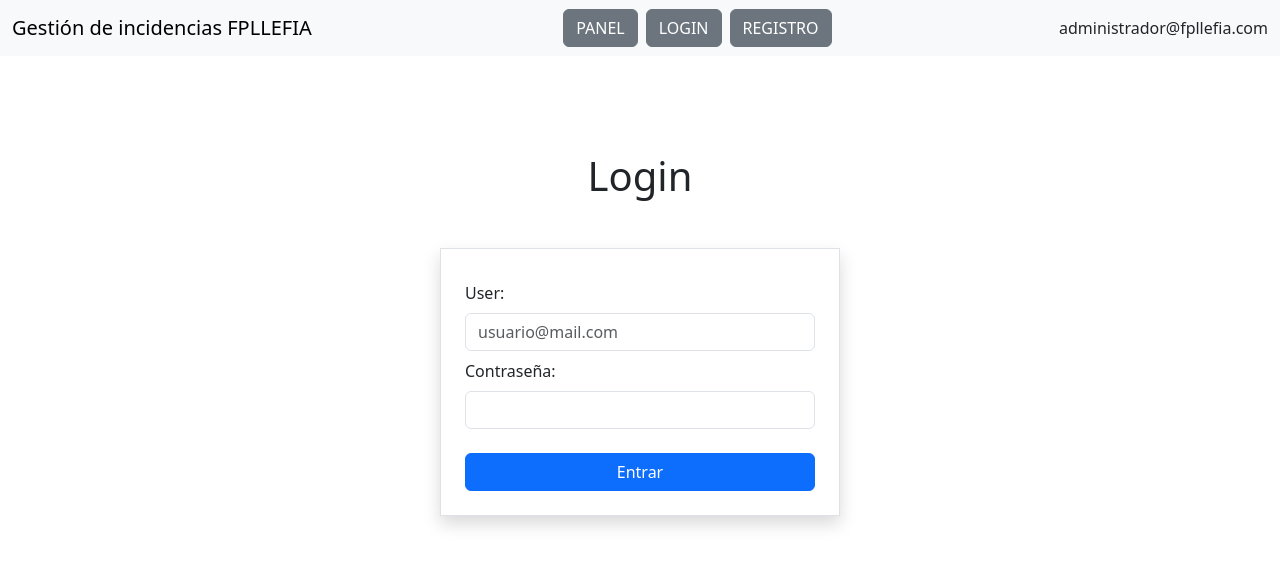
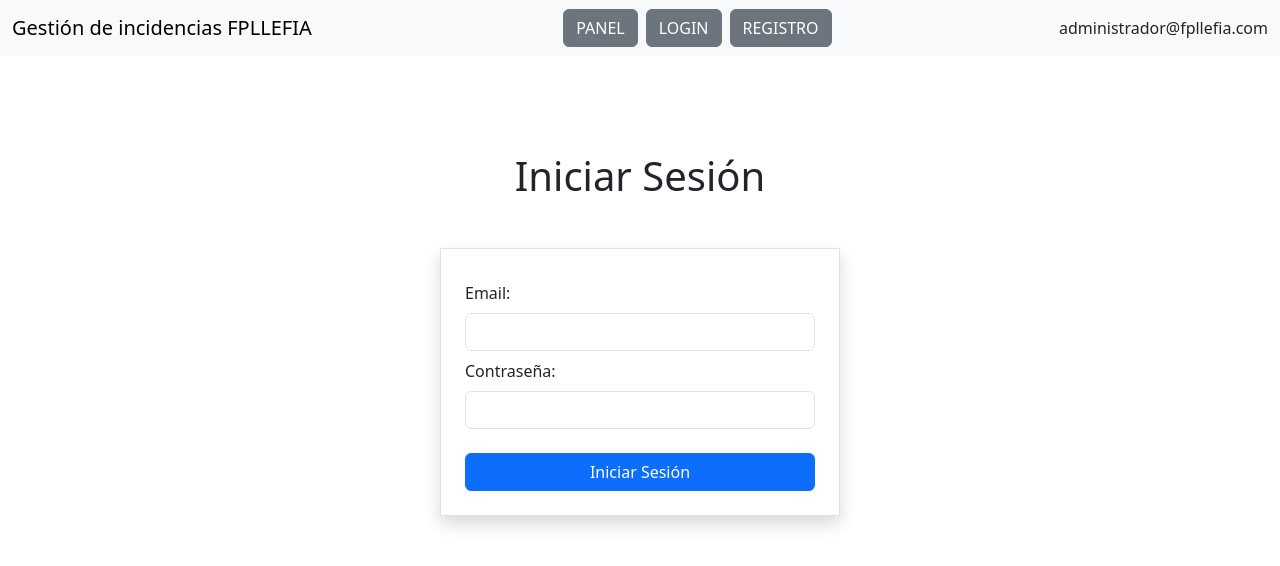
Before and after one commit to saezeric/saezEric_gestionIncidencias, a React (Vite) app: page /login in a window 1280 px wide. Shown: the top 566 px of the page. Built offline with nearby package versions, Linux system fonts and the light colour scheme.

Commit message:
Historia 3.2: Validació i Missatges d’Èxit

```diff
--- a/src/vistas/Login.jsx
+++ b/src/vistas/Login.jsx
@@ -1,39 +1,63 @@
-import React from "react";
+import React, { useEffect, useState } from "react";
 
 export function Login() {
+  const [mensajeExito, setMensajeExito] = useState("");
+
+  useEffect(() => {
+    // Verificar si hay un registro exitoso guardado
+    const usuarioRegistrado = localStorage.getItem("registro_exitoso");
+
+    if (usuarioRegistrado) {
+      setMensajeExito(
+        `${usuarioRegistrado} se ha registrado correctamente. Ahora puede iniciar sesión.`
+      );
+      localStorage.removeItem("registro_exitoso"); // Eliminar después de mostrar
+    }
+  }, []);
+
   return (
-    <>
     <main className="container mt-5">
       <div className="pt-5">
-          <h1 className="w-100 text-center">Login</h1>
+        <h1 className="w-100 text-center">Iniciar Sesión</h1>
+
+        {/* Mensaje de éxito si hay un nuevo registro */}
+        {mensajeExito && (
+          <div className="alert alert-success text-center mt-4" role="alert">
+            {mensajeExito}
+          </div>
+        )}
+
         <form
-            action=""
-            className="form p-4 border shadow bordered mt-5 mx-auto"
+          className="form p-4 border shadow mt-5 mx-auto"
           style={{ width: "400px" }}
         >
           <label htmlFor="email" className="mt-2 form-label">
-              User:{" "}
+            Email:{" "}
           </label>
           <input
-              type="text"
+            id="email"
+            name="email"
+            type="email"
             className="form-control"
-              placeholder="usuario@mail.com"
+            required
           />
 
-            <label htmlFor="pass" className="mt-2 form-label">
+          <label htmlFor="password" className="mt-2 form-label">
             Contraseña:{" "}
           </label>
-            <input type="text" className="form-control" />
+          <input
+            id="password"
+            name="password"
+            type="password"
+            className="form-control"
+            required
+          />
 
-            <input
-              type="text"
-              className="mt-4 w-100 btn btn-primary"
-              defaultValue="Entrar"
-              id="enviar"
-            />
+          <button type="submit" className="mt-4 w-100 btn btn-primary">
+            Iniciar Sesión
+          </button>
         </form>
       </div>
     </main>
-    </>
   );
 }
--- a/src/vistas/Registro.jsx
+++ b/src/vistas/Registro.jsx
@@ -7,9 +7,11 @@ export function Registro() {
     email: "",
     password: "",
   });
+  const [error, setError] = useState(""); // Estado para mensaje de error
 
   const handleChange = (e) => {
     setUsuario({ ...usuario, [e.target.name]: e.target.value });
+    setError(""); // Limpiar error cuando el usuario escriba
   };
 
   const handleSubmit = (e) => {
@@ -21,7 +23,7 @@ export function Registro() {
     // Verificar si el email ya existe
     for (let i = 0; i < usuariosGuardados.length; i++) {
       if (usuariosGuardados[i].email === usuario.email) {
-        alert("Este email ya está registrado.");
+        setError("Este email ya está registrado.");
         return;
       }
     }
@@ -42,11 +44,14 @@ export function Registro() {
       rol: "estandar",
     };
 
-    // Guardar el nuevo usuario
+    // Guardar el nuevo usuario en localStorage
     usuariosGuardados.push(nuevoUsuario);
     localStorage.setItem("dades_usuaris", JSON.stringify(usuariosGuardados));
 
-    alert("Registro exitoso, ahora puedes iniciar sesión.");
+    // Guardar mensaje de éxito en localStorage
+    localStorage.setItem("registro_exitoso", usuario.email);
+
+    // Redirigir al login
     navigate("/login");
   };
 
@@ -59,6 +64,7 @@ export function Registro() {
           className="form p-4 border shadow mt-5 mx-auto"
           style={{ width: "400px" }}
         >
+          {/* Email */}
           <label htmlFor="email" className="mt-2 form-label">
             Email:{" "}
           </label>
@@ -66,13 +72,15 @@ export function Registro() {
             id="email"
             name="email"
             type="email"
-            className="form-control"
+            className={`form-control ${error ? "is-invalid" : ""}`}
             placeholder="usuario@mail.com"
             value={usuario.email}
             onChange={handleChange}
             required
           />
+          {error && <div className="invalid-feedback">{error}</div>}
 
+          {/* Contraseña */}
           <label htmlFor="password" className="mt-2 form-label">
             Contraseña:{" "}
           </label>
```
Lines whose indentation alone changed are shown as unchanged.
